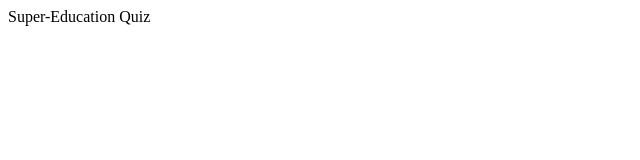
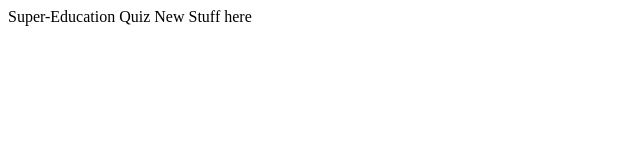
Before and after one commit to RoboMal/robomal.github.io, a plain HTML site: page index.html in a window 1280 px wide. Shown: the whole page, without its empty margins (0-640 px from the left). Drawn offline with Linux system fonts and the light colour scheme.

Commit message:
New commit

```diff
--- a/index.html
+++ b/index.html
@@ -2,6 +2,6 @@
     <html>
         <head>Super-Education Quiz</head>
         <body>
-
+            New Stuff here
         </body>
     </html>
```
